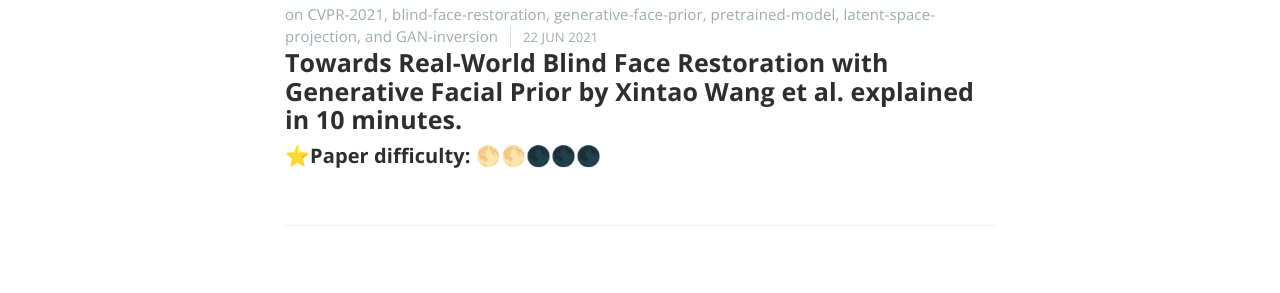
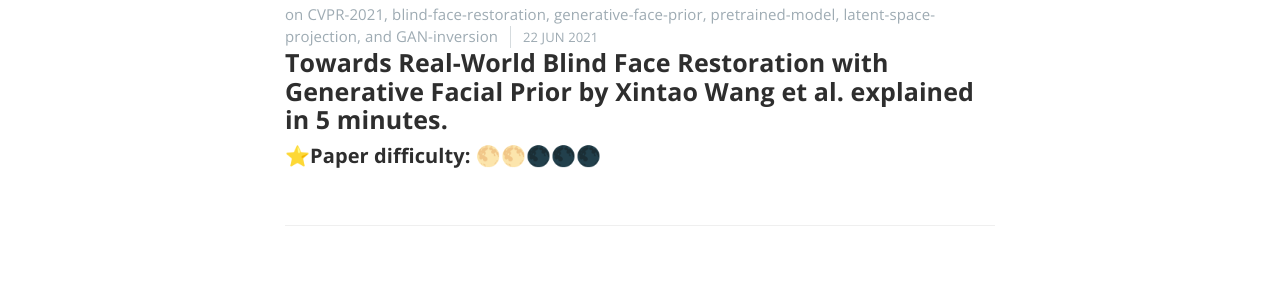
Before and after one commit to KirillDemochkin/kirilldemochkin.github.io, a Jekyll site: the page built from _posts/2021-6-22-GFPGAN.md, in a window 1280 px wide and 900 px high. Shown: the part 296-589 px from the top of the window. Built offline with Jekyll 4.4.1, drawn with Linux system fonts in a browser that asks for light colours; comment, search, counter and statistics services are not loaded.

Commit message:
Update 2021-6-22-GFPGAN.md

```diff
--- a/_posts/2021-6-22-GFPGAN.md
+++ b/_posts/2021-6-22-GFPGAN.md
@@ -5,7 +5,7 @@ date:   2021-6-22 19:00:00 -0000
 categories: CVPR-2021 blind-face-restoration generative-face-prior pretrained-model latent-space-projection GAN-inversion
 ---
 
-#### Towards Real-World Blind Face Restoration with Generative Facial Prior by Xintao Wang et al. explained in 10 minutes.
+#### Towards Real-World Blind Face Restoration with Generative Facial Prior by Xintao Wang et al. explained in 5 minutes.
 
 ##### ⭐️Paper difficulty: 🌕🌕🌑🌑🌑
 
```
